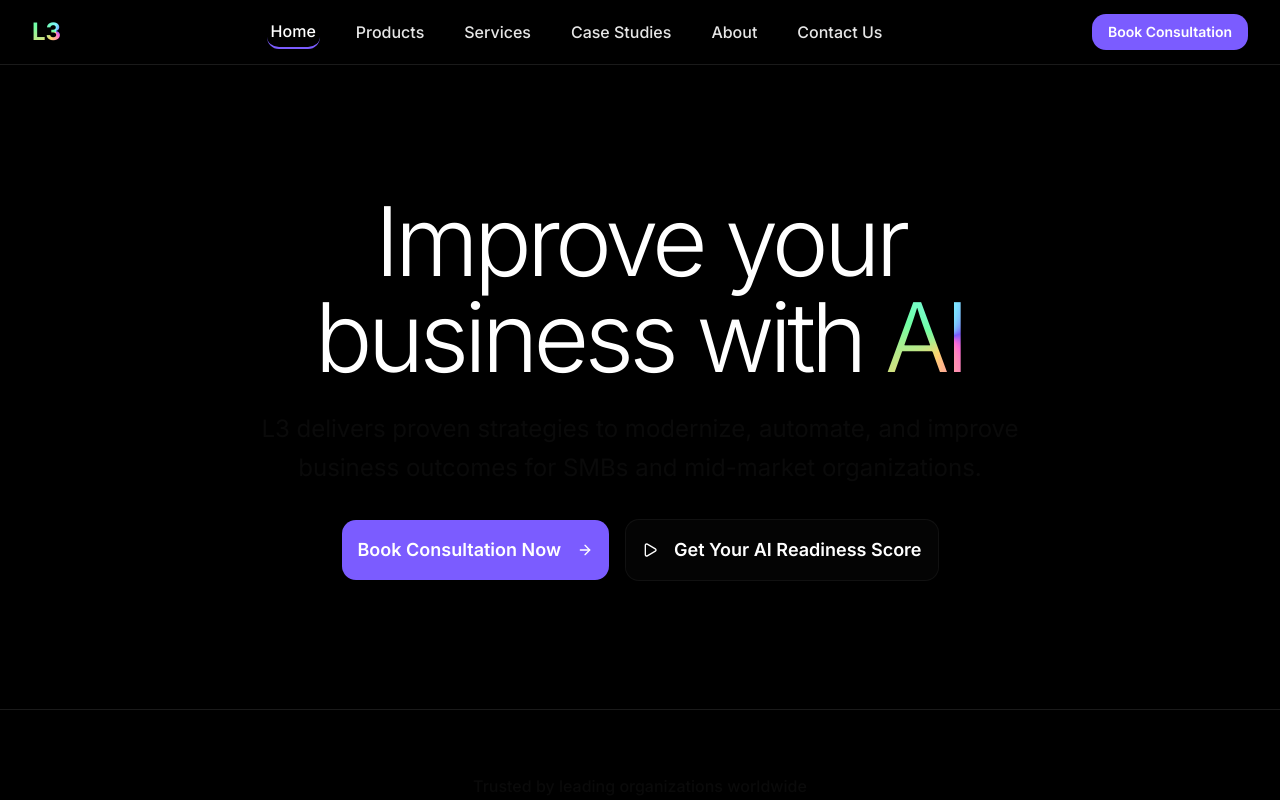
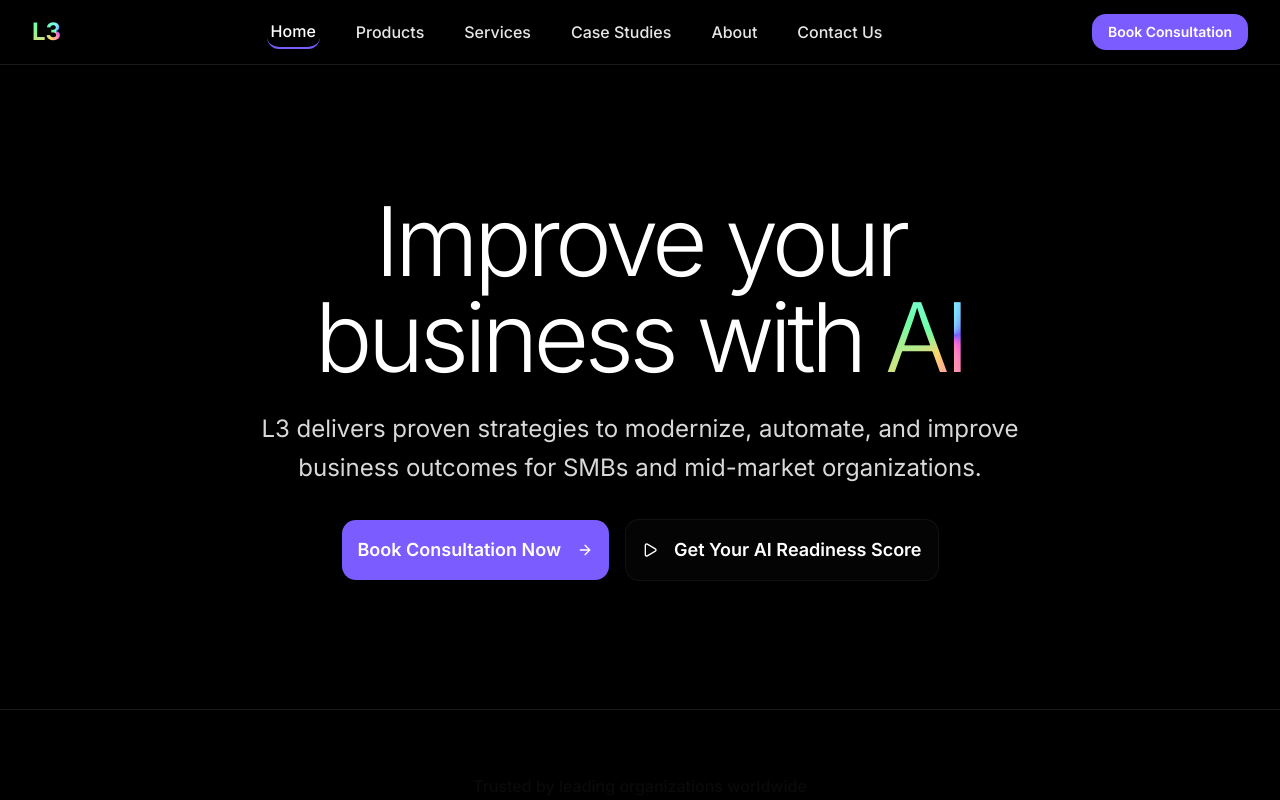
Before and after one commit to MikeWillCodes/l3-strategy-partners, a Next.js app: page / in a window 1280 px wide. Shown: the top 800 px of the page. Built offline with nearby package versions, Linux system fonts and the light colour scheme.

Commit message:
fix(hero): update hero subtext and button styling to match site-wide white text standard

```diff
--- a/src/components/site/Hero.tsx
+++ b/src/components/site/Hero.tsx
@@ -29,7 +29,7 @@ export function Hero() {
             initial={{ opacity: 0, y: 20 }}
             animate={{ opacity: 1, y: 0 }}
             transition={{ duration: 0.8, delay: 0.2 }}
-            className="text-xl lg:text-2xl text-muted mb-8 max-w-3xl mx-auto leading-relaxed"
+            className="text-xl lg:text-2xl text-white/85 mb-8 max-w-3xl mx-auto leading-relaxed"
           >
             L3 delivers proven strategies to modernize, automate, and improve business outcomes for SMBs and mid-market organizations.
           </motion.p>
@@ -55,7 +55,7 @@ export function Hero() {
               asChild
               variant="outline"
               size="lg"
-              className="border-white/20 hover:bg-white/5 text-text font-semibold text-lg px-8 py-4 h-auto"
+              className="border-white/20 hover:bg-white/5 text-white font-semibold text-lg px-8 py-4 h-auto"
             >
               <Link href="/ai-readiness" aria-label="Get your AI readiness score">
                 <Play className="mr-2 h-5 w-5" />
```
